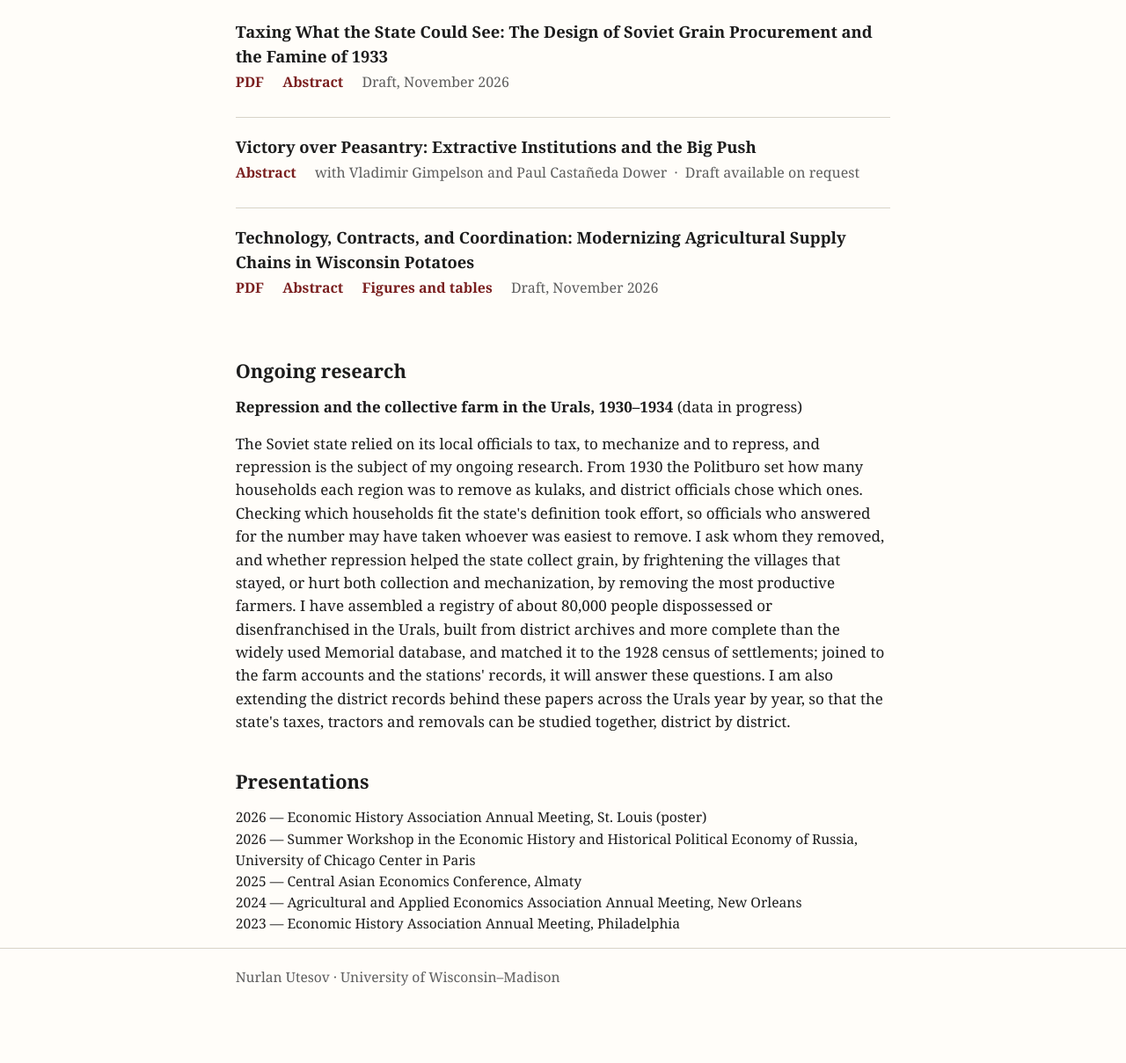
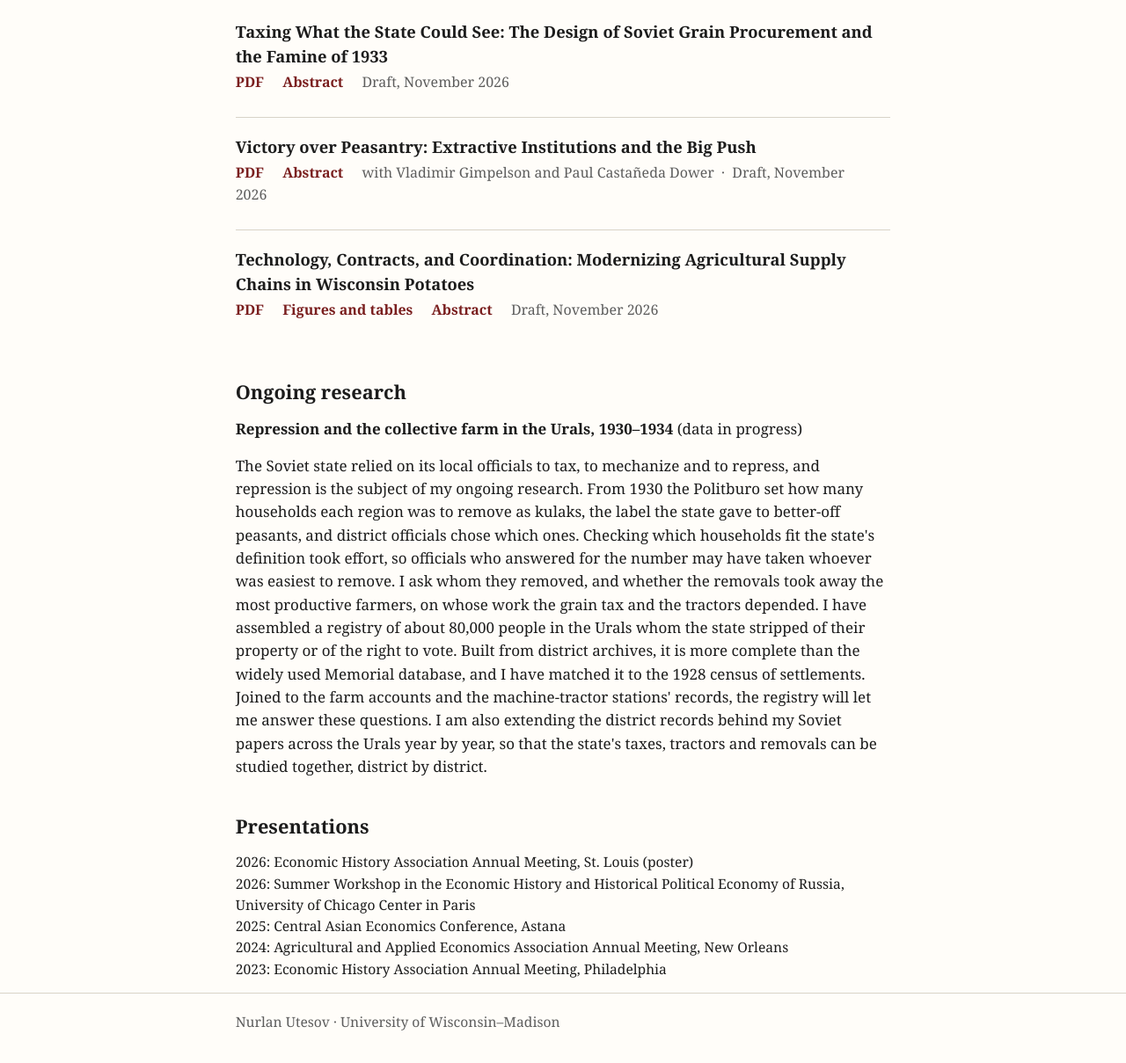
Before and after one commit to nutesov/nutesov.github.io, a plain HTML site: page research.html in a window 1280 px wide. Shown: the part 961-2170 px from the top of the page at 88% size. Before the commit the page ends 2119 px from the top, so only its background shows below. Drawn offline with Linux system fonts and the light colour scheme.

Commit message:
2026-11-23 Complete job market paper with working links, tractor paper, CV of 22 Nov, page corrections
- Job market paper: the complete paper (79 pages, with its appendix, as in the applications), with its
  cross-references and bookmarks; the appendix file keeps its own links and bookmarks
- Victory over Peasantry: the paper of November 2026 posted; its abstract on the research page is the paper's
- Famine and potato papers: the same text, with the document title set
- CV of 22 November 2026: draft dates, the tractor paper's abstract and link, the potato paper's entry
- Research page: Astana, ongoing research as in the research statement, one order of links in every entry,
  no working note in the source
- Teaching page: "How I teach" as in the teaching statement
- Home page: references with positions, expected date of the Ph.D., four fields in the description

Co-Authored-By: Claude Fable 5.2 <noreply@anthropic.com>

```diff
--- a/research.html
+++ b/research.html
@@ -3,7 +3,7 @@
 <head>
 <meta charset="utf-8">
 <meta name="viewport" content="width=device-width, initial-scale=1">
-<title>Research — Nurlan Utesov</title>
+<title>Research · Nurlan Utesov</title>
 <link rel="stylesheet" href="style.css">
 </head>
 <body>
@@ -25,7 +25,7 @@
 <main class="wrap">
 
   <h1>Research</h1>
-  <p class="lede">Taxation and technology under autocracy, measured on the state's own farm-level records; technology and contracts in a market.</p>
+  <p class="lede">Taxation and technology under autocracy, measured on the state's own records of its collective farms; technology and contracts in a market.</p>
   <p class="small"><a href="statements/research_statement.pdf">Research statement (PDF)</a> &nbsp;·&nbsp; <a href="cv/cv_utesov.pdf">Curriculum vitae (PDF)</a></p>
 
   <h2>Job market paper</h2>
@@ -34,8 +34,8 @@
     <div class="title">Power Without Information: The Human Cost of Uniform Land Taxation in Subsistence Agriculture</div>
     <div class="meta">
       <a href="papers/Utesov_Power_Without_Information.pdf">PDF</a>
+      <a href="papers/Utesov_Power_Without_Information_Appendix.pdf">Appendix</a>
       <a class="abs-link" href="#jmp-abs">Abstract</a>
-      <a href="papers/Utesov_Power_Without_Information_Appendix.pdf">Appendix</a>
       <span>Draft, November 2026</span>
     </div>
     <div class="abstract open" id="jmp-abs">
@@ -50,10 +50,6 @@
     <div class="meta">
       <a href="papers/Utesov_Taxing_What_the_State_Could_See.pdf">PDF</a>
       <a class="abs-link" href="#famine-abs">Abstract</a>
-      <!-- Online appendix: compile PaperB_OnlineAppendix_Overleaf.zip on Overleaf, save the PDF as
-           papers/Utesov_Taxing_What_the_State_Could_See_OnlineAppendix.pdf, then uncomment the next line.
-      <a href="papers/Utesov_Taxing_What_the_State_Could_See_OnlineAppendix.pdf">Online appendix</a>
-      -->
       <span>Draft, November 2026</span>
     </div>
     <div class="abstract" id="famine-abs">
@@ -64,11 +60,12 @@
   <div class="paper" id="victory">
     <div class="title">Victory over Peasantry: Extractive Institutions and the Big Push</div>
     <div class="meta">
+      <a href="papers/Utesov_Gimpelson_Dower_Victory_over_Peasantry.pdf">PDF</a>
       <a class="abs-link" href="#victory-abs">Abstract</a>
-      <span>with Vladimir Gimpelson and Paul Castañeda Dower &nbsp;·&nbsp; Draft available on request</span>
+      <span>with Vladimir Gimpelson and Paul Castañeda Dower &nbsp;·&nbsp; Draft, November 2026</span>
     </div>
     <div class="abstract" id="victory-abs">
-      <p>We examine how Big Push policies perform under the constraints of extractive institutions. Using novel micro-data from an All-Union audit of collective farms, we exploit the rollout of Machine Tractor Stations, the central pillar of Soviet agricultural policy, to estimate the impact of mechanization on collective farm performance, state procurement and peasant welfare in the early Soviet command economy. The Soviet system rapidly expanded technological adoption but failed to realize the full gains of increasing-returns technologies; adoption also did not raise living standards, leaving peasants on mechanized farms at or below subsistence levels.</p>
+      <p>We examine how Big Push policies perform under extractive institutions. Using novel micro-data from a 1930s Soviet All-Union audit of collective farms, we exploit the rollout of a central pillar of Soviet agricultural policy, Machine Tractor Stations (MTS), to examine the impact of coordinated mechanization on farm performance, surplus extraction, and peasant grain retention. Results show that, even though technological adoption expanded rapidly, MTS failed to capitalize on the returns to mechanization. Mechanization modestly increased grain output and labor productivity, yet state extraction did not keep pace, nor did peasant grain retention improve.</p>
     </div>
   </div>
 
@@ -76,8 +73,8 @@
     <div class="title">Technology, Contracts, and Coordination: Modernizing Agricultural Supply Chains in Wisconsin Potatoes</div>
     <div class="meta">
       <a href="papers/Utesov_Wisconsin_Potatoes.pdf">PDF</a>
+      <a href="papers/Utesov_Wisconsin_Potatoes.pdf#page=39">Figures and tables</a>
       <a class="abs-link" href="#potatoes-abs">Abstract</a>
-      <a href="papers/Utesov_Wisconsin_Potatoes.pdf#page=39">Figures and tables</a>
       <span>Draft, November 2026</span>
     </div>
     <div class="abstract" id="potatoes-abs">
@@ -87,15 +84,15 @@
 
   <h2>Ongoing research</h2>
   <p><strong>Repression and the collective farm in the Urals, 1930–1934</strong> (data in progress)</p>
-  <p>The Soviet state relied on its local officials to tax, to mechanize and to repress, and repression is the subject of my ongoing research. From 1930 the Politburo set how many households each region was to remove as kulaks, and district officials chose which ones. Checking which households fit the state's definition took effort, so officials who answered for the number may have taken whoever was easiest to remove. I ask whom they removed, and whether repression helped the state collect grain, by frightening the villages that stayed, or hurt both collection and mechanization, by removing the most productive farmers. I have assembled a registry of about 80,000 people dispossessed or disenfranchised in the Urals, built from district archives and more complete than the widely used Memorial database, and matched it to the 1928 census of settlements; joined to the farm accounts and the stations' records, it will answer these questions. I am also extending the district records behind these papers across the Urals year by year, so that the state's taxes, tractors and removals can be studied together, district by district.</p>
+  <p>The Soviet state relied on its local officials to tax, to mechanize and to repress, and repression is the subject of my ongoing research. From 1930 the Politburo set how many households each region was to remove as kulaks, the label the state gave to better-off peasants, and district officials chose which ones. Checking which households fit the state's definition took effort, so officials who answered for the number may have taken whoever was easiest to remove. I ask whom they removed, and whether the removals took away the most productive farmers, on whose work the grain tax and the tractors depended. I have assembled a registry of about 80,000 people in the Urals whom the state stripped of their property or of the right to vote. Built from district archives, it is more complete than the widely used Memorial database, and I have matched it to the 1928 census of settlements. Joined to the farm accounts and the machine-tractor stations' records, the registry will let me answer these questions. I am also extending the district records behind my Soviet papers across the Urals year by year, so that the state's taxes, tractors and removals can be studied together, district by district.</p>
 
   <h2>Presentations</h2>
   <p class="small">
-    2026 — Economic History Association Annual Meeting, St. Louis (poster)<br>
-    2026 — Summer Workshop in the Economic History and Historical Political Economy of Russia, University of Chicago Center in Paris<br>
-    2025 — Central Asian Economics Conference, Almaty<br>
-    2024 — Agricultural and Applied Economics Association Annual Meeting, New Orleans<br>
-    2023 — Economic History Association Annual Meeting, Philadelphia
+    2026: Economic History Association Annual Meeting, St. Louis (poster)<br>
+    2026: Summer Workshop in the Economic History and Historical Political Economy of Russia, University of Chicago Center in Paris<br>
+    2025: Central Asian Economics Conference, Astana<br>
+    2024: Agricultural and Applied Economics Association Annual Meeting, New Orleans<br>
+    2023: Economic History Association Annual Meeting, Philadelphia
   </p>
 
 </main>
```
Also changed, not shown: index.html (+3 -3 lines), teaching.html (+2 -2 lines), 6 other files.
